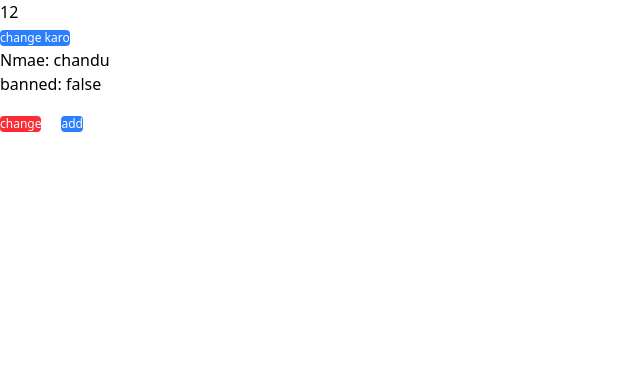
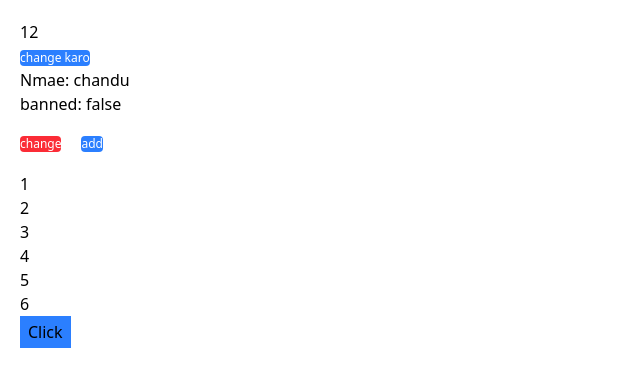
Before and after one commit to 72Chandu/FRONTEND, a React (Vite) app in the folder react/using-vite/: page / in a window 1280 px wide. Shown: the top 386 px of the page, without its empty margins (0-640 px from the left). Built offline with nearby package versions, Linux system fonts and the light colour scheme.

Commit message:
removing the element from array one by one by clicking button

```diff
--- a/react/using-vite/src/App.jsx
+++ b/react/using-vite/src/App.jsx
@@ -53,8 +53,9 @@ function App(){ // any funtion that return jsx is component
   const [val,setVal]=useState(12);
   const [val1,setVal1]=useState({name:"chandu",isbanned:false});
   const [val2,setVal2]=useState({name:"Raj",age:24});
+  const [val3,setVal3]=useState([1,2,3,4,5,6]);
   return (
-    <div>
+    <div className='p-5'>
       <h1>{val}</h1>
       <button onClick={() => setVal((prev) => prev + 1)} className="bg-blue-500 rounded text-xs text-white">change karo</button>
 
@@ -69,6 +70,13 @@ function App(){ // any funtion that return jsx is component
         className="bg-blue-500 rounded text-xs text-white m-5">add
       </button>
 
+      {val3.map(item=><h1>{item}</h1>)}
+      <button onClick={()=>setVal3(()=>{
+        return val3.filter((item,idx)=>idx!=val3.length-1)
+      })}
+      className='px-2 py-1 bg-blue-500'>Click
+      </button>
+
     </div>
   );
 
```
